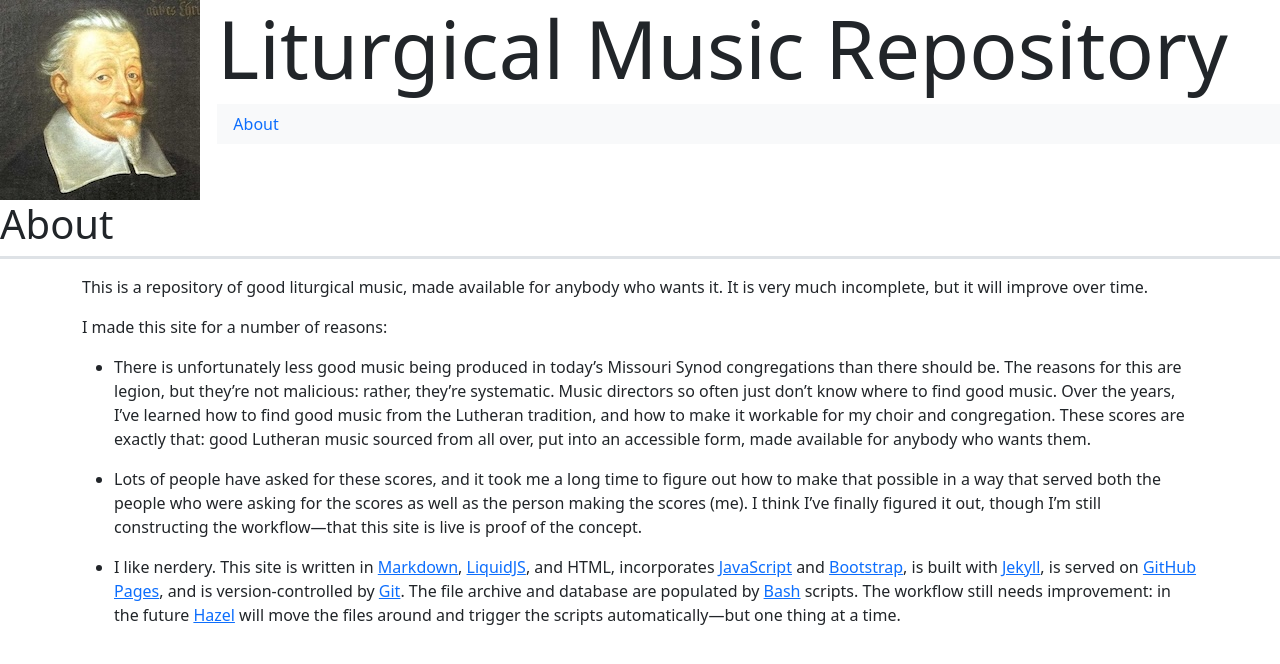
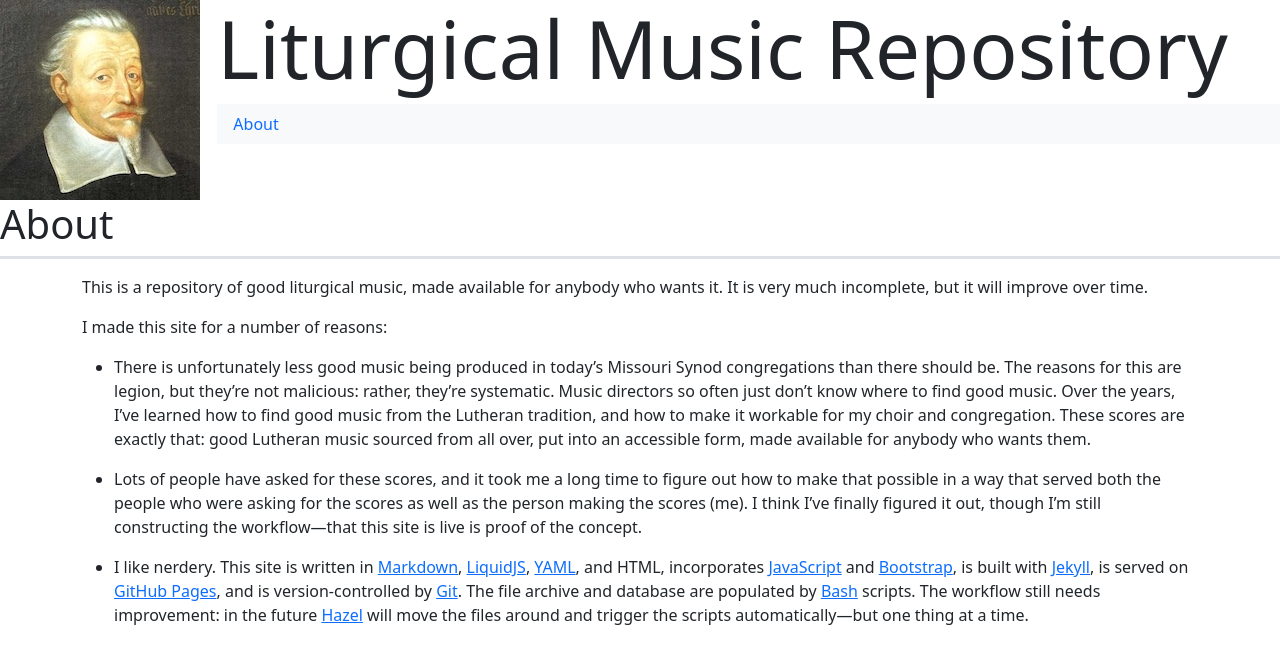
Before and after one commit to coranglais16/liturgical-music, a Jekyll site: the page built from docs/about.md, in a window 1280 px wide. Shown: the top 664 px of the page. Built offline with Jekyll 4.4.1, drawn with Linux system fonts in a browser that asks for light colours; our own code applies the rules of GitHub Pages for plain Markdown files.

Commit message:
add YAML to about.md

```diff
--- a/docs/about.md
+++ b/docs/about.md
@@ -10,4 +10,4 @@ I made this site for a number of reasons:
 
 - Lots of people have asked for these scores, and it took me a long time to figure out how to make that possible in a way that served both the people who were asking for the scores as well as the person making the scores (me). I think I've finally figured it out, though I'm still constructing the workflow—that this site is live is proof of the concept.
 
-- I like nerdery. This site is written in [Markdown](https://daringfireball.net/projects/markdown/syntax), [LiquidJS](https://liquidjs.com/tutorials/intro-to-liquid.html), and HTML, incorporates [JavaScript](https://developer.mozilla.org/en-US/docs/Web/JavaScript) and [Bootstrap](https://getbootstrap.com/), is built with [Jekyll](https://jekyllrb.com/), is served on [GitHub Pages](https://pages.github.com/), and is version-controlled by [Git](https://git-scm.com/). The file archive and database are populated by [Bash](https://www.gnu.org/software/bash/) scripts. The workflow still needs improvement: in the future [Hazel](https://www.noodlesoft.com/) will move the files around and trigger the scripts automatically—but one thing at a time.
+- I like nerdery. This site is written in [Markdown](https://daringfireball.net/projects/markdown/syntax), [LiquidJS](https://liquidjs.com/tutorials/intro-to-liquid.html), [YAML](https://yaml.org/), and HTML, incorporates [JavaScript](https://developer.mozilla.org/en-US/docs/Web/JavaScript) and [Bootstrap](https://getbootstrap.com/), is built with [Jekyll](https://jekyllrb.com/), is served on [GitHub Pages](https://pages.github.com/), and is version-controlled by [Git](https://git-scm.com/). The file archive and database are populated by [Bash](https://www.gnu.org/software/bash/) scripts. The workflow still needs improvement: in the future [Hazel](https://www.noodlesoft.com/) will move the files around and trigger the scripts automatically—but one thing at a time.
```
